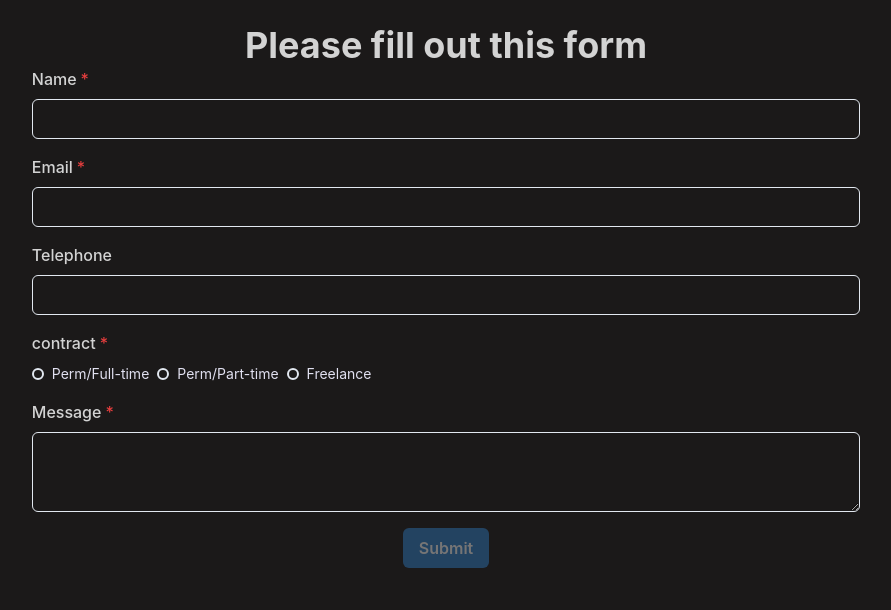
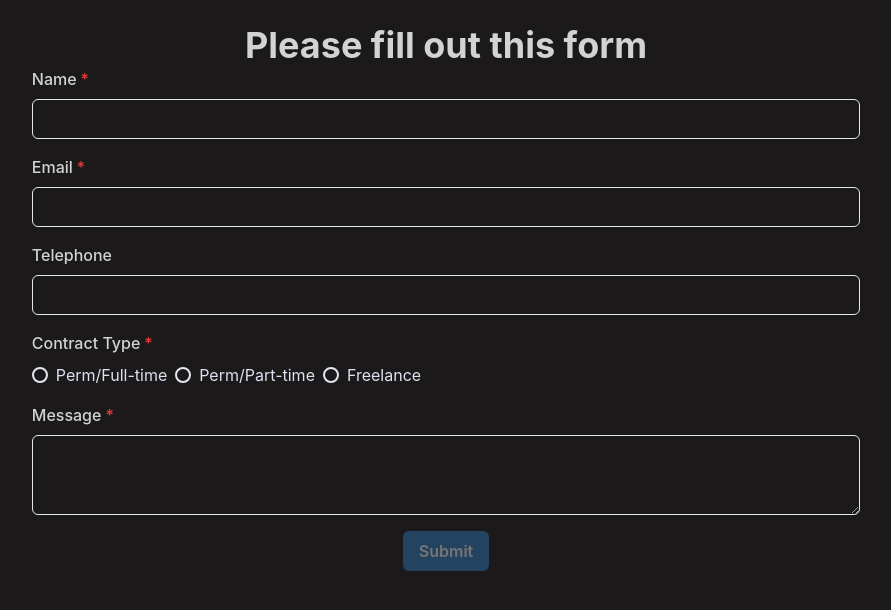
Before and after one commit to NotYourTypicalDeveloper/job-contact-form, a Next.js app: page / in a window 1280 px wide. Shown: the top 610 px of the page, without its empty margins (194-1085 px from the left). Built offline with nearby package versions, Linux system fonts and the light colour scheme.

Commit message:
managed to pass target values from radiobuttons to parent but styling is broken

```diff
--- a/components/ContactForm.jsx
+++ b/components/ContactForm.jsx
@@ -15,7 +15,7 @@ import {
 import { sendContactForm } from "../lib/api";
 import SingleLineInput from "./atoms/SingleLineInput";
 import TextAreaInput from "./atoms/TextAreaInput";
-// import RadioButtons from "./atoms/RadioButtons";
+import RadioButtons from "./atoms/RadioButtons";
 // import DropdownMenu from "./atoms/DropdownMenu";
 
 // Initial form values object
@@ -30,7 +30,7 @@ const initValues = {
 
 const initState = { values: initValues };
 // Subject options array
-// const contractOptions = ["Perm/Full-time", "Perm/Part-time", "Freelance"];
+const Contract_Options = ["Perm/Full-time", "Perm/Part-time", "Freelance"];
 
 // styling
 const autoFillStyle = {
@@ -139,7 +139,7 @@ const ContactForm = () => {
           autoFillStyle={autoFillStyle}
         />
         {/* ------- Contract type -------- */}
-        <FormControl
+        {/* <FormControl
           id="contract"
           marginBottom="4"
           isInvalid={touched.contract && !values.contract}
@@ -164,17 +164,17 @@ const ContactForm = () => {
             </Stack>
           </RadioGroup>
           <FormErrorMessage>required</FormErrorMessage>
-        </FormControl>
+        </FormControl> */}
 
-        {/* <RadioButtons
+        <RadioButtons
           radioLabel="Contract Type"
           radioName="contract"
-          radioOptions={contractOptions}
+          radioOptions={Contract_Options}
           isInvalid={touched.contract && !values.contract}
           isRequired={true}
           onChange={handleChange}
           onBlur={onBlur}
-        /> */}
+        />
         {/* ------- Work style ------- */}
         {/* <DropdownMenu
           ddOptions={["fully remote", "hybrid", "100%on-site"]}
@@ -182,26 +182,6 @@ const ContactForm = () => {
           ddLabelTitle="Work style"
           ddName="work style"
         /> */}
-        {/* ------- Message -------- */}
-        {/* <FormControl
-          id="message"
-          marginBottom="4"
-          isInvalid={touched.subject && !values.subject}
-          isRequired
-        >
-          <FormLabel>Message</FormLabel>
-          <Textarea
-            name="message"
-            value={values.message}
-            sx={values.message !== "" && autoFillStyle}
-            onChange={handleChange}
-            onBlur={onBlur}
-            resize="vertical"
-            errorBorderColor="red.300"
-            _autofill={autoFillStyle}
-          />
-          <FormErrorMessage>required</FormErrorMessage>
-        </FormControl> */}
 
         <TextAreaInput
           textALabel="Message"
--- a/components/atoms/RadioButtons.jsx
+++ b/components/atoms/RadioButtons.jsx
@@ -1,4 +1,4 @@
-import React from "react";
+import { React, useEffect, useState } from "react";
 import {
   FormControl,
   FormLabel,
@@ -17,25 +17,24 @@ const RadioButtons = ({
   onChange,
   onBlur,
 }) => {
+  const [currentCheckedVal, setCurrentCheckedVal] = useState("");
+
   // Populating the radio buttons
   const radioButtonsElems = radioOptions.map((option) => {
-    const handleRadioChange = (e) => {
-      const selectedVal = e.target.value;
-      console.log(selectedVal);
-      onChange(selectedVal);
-    };
     return (
       <Radio
-        key={`${option}-radio-option`}
+        key={`radiooption${option}`}
         value={option}
-        _notLast={{ borderBottomWidth: "0.5px", borderBottomColor: "gray.100" }}
-        onClick={handleRadioChange}
+        onChange={(option) => {
+          setCurrentCheckedVal(option);
+        }}
       >
         {option}
       </Radio>
     );
   });
   return (
+    <>
       <FormControl
         id={radioName}
         marginBottom="4"
@@ -43,13 +42,28 @@ const RadioButtons = ({
         isRequired={isRequired}
       >
         <FormLabel>{radioLabel}</FormLabel>
-      <RadioGroup name={radioName} errorBorderColor="red.300" onBlur={onBlur}>
+        <RadioGroup
+          name={`${radioName}`}
+          value={currentCheckedVal}
+          errorBorderColor="red.300"
+          onBlur={(currentCheckedVal) =>
+            onBlur({
+              target: { value: currentCheckedVal, name: `${radioName}` },
+            })
+          }
+          onChange={(currentCheckedVal) =>
+            onChange({
+              target: { value: currentCheckedVal, name: `${radioName}` },
+            })
+          }
+        >
           <Stack color="#e1e0f0" direction="row">
             {radioButtonsElems}
           </Stack>
         </RadioGroup>
         <FormErrorMessage>required</FormErrorMessage>
       </FormControl>
+    </>
   );
 };
 
```
Lines whose indentation alone changed are shown as unchanged.
